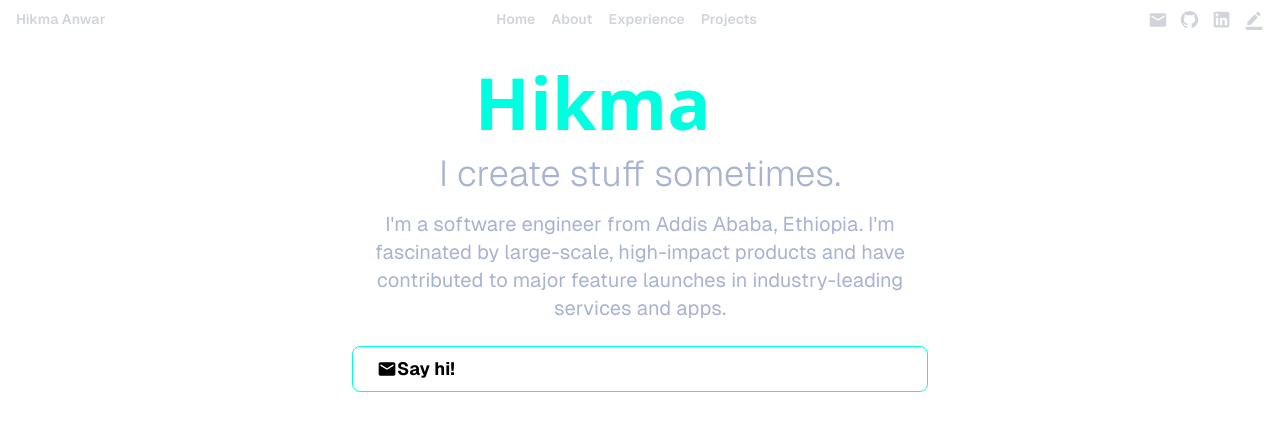
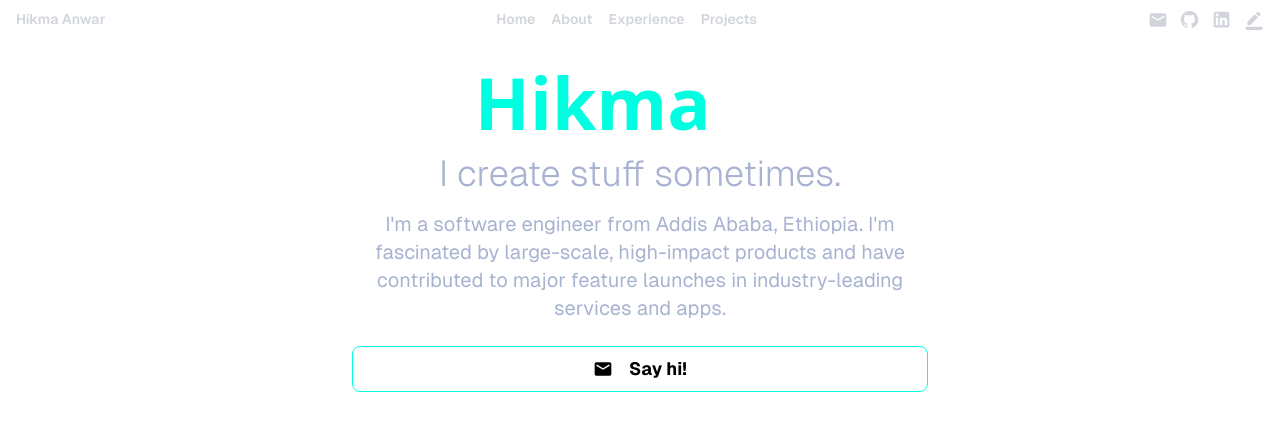
Before and after one commit to HikmaAnwar/hikma-s-portfolio, a Next.js app: page / in a window 1280 px wide. Shown: the top 430 px of the page. Built offline with nearby package versions, Linux system fonts and the light colour scheme.

Commit message:
FIx: minor change

```diff
--- a/src/app/components/Intro.jsx
+++ b/src/app/components/Intro.jsx
@@ -3,6 +3,7 @@ import React, { useEffect, useState } from "react";
 import { EmailRounded } from "@mui/icons-material";
 import FadeInSection from "./FadeInSection";
 import FractalTree from "./FractalTree";
+import Link from "next/link";
 
 const Intro = () => {
   const [text, setText] = useState("");
@@ -43,13 +44,14 @@ const Intro = () => {
           large-scale, high-impact products and have contributed to major
           feature launches in industry-leading services and apps.
         </p>
-        <a
+
+        <Link
           href="mailto:hikmaanwar89@gmail.com"
-          className="mt-6 flex items-center  border border-colors-greenBright px-6 py-2 rounded-lg text-lg font-bold hover:bg-colors-lightestNavy transition duration-300"
+          className="mt-6 flex items-center justify-center space-x-4  border border-colors-greenBright px-6 py-2 rounded-lg text-lg font-bold hover:bg-colors-lightestNavy transition duration-300"
         >
           <EmailRounded fontSize="small" />
           <span>Say hi!</span>
-        </a>
+        </Link>
       </FadeInSection>
     </div>
   );
```
